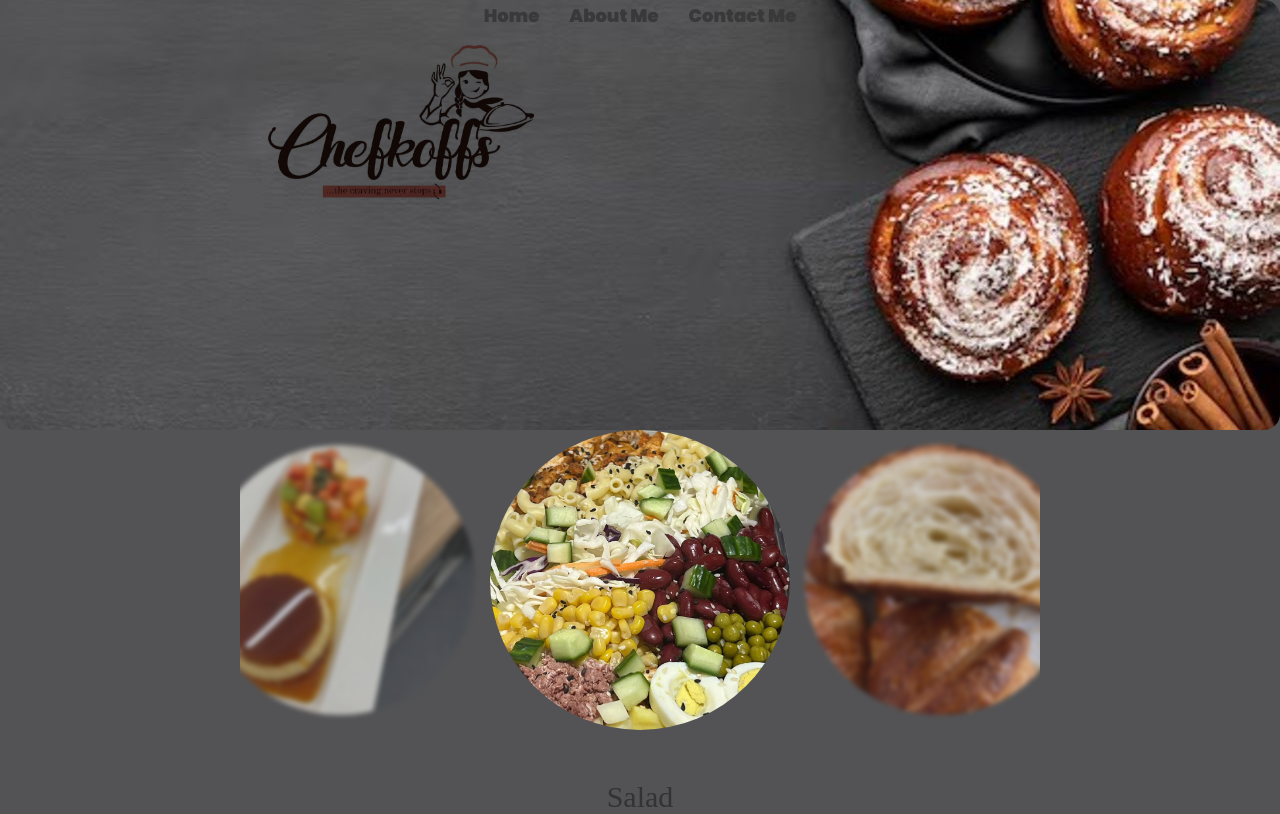
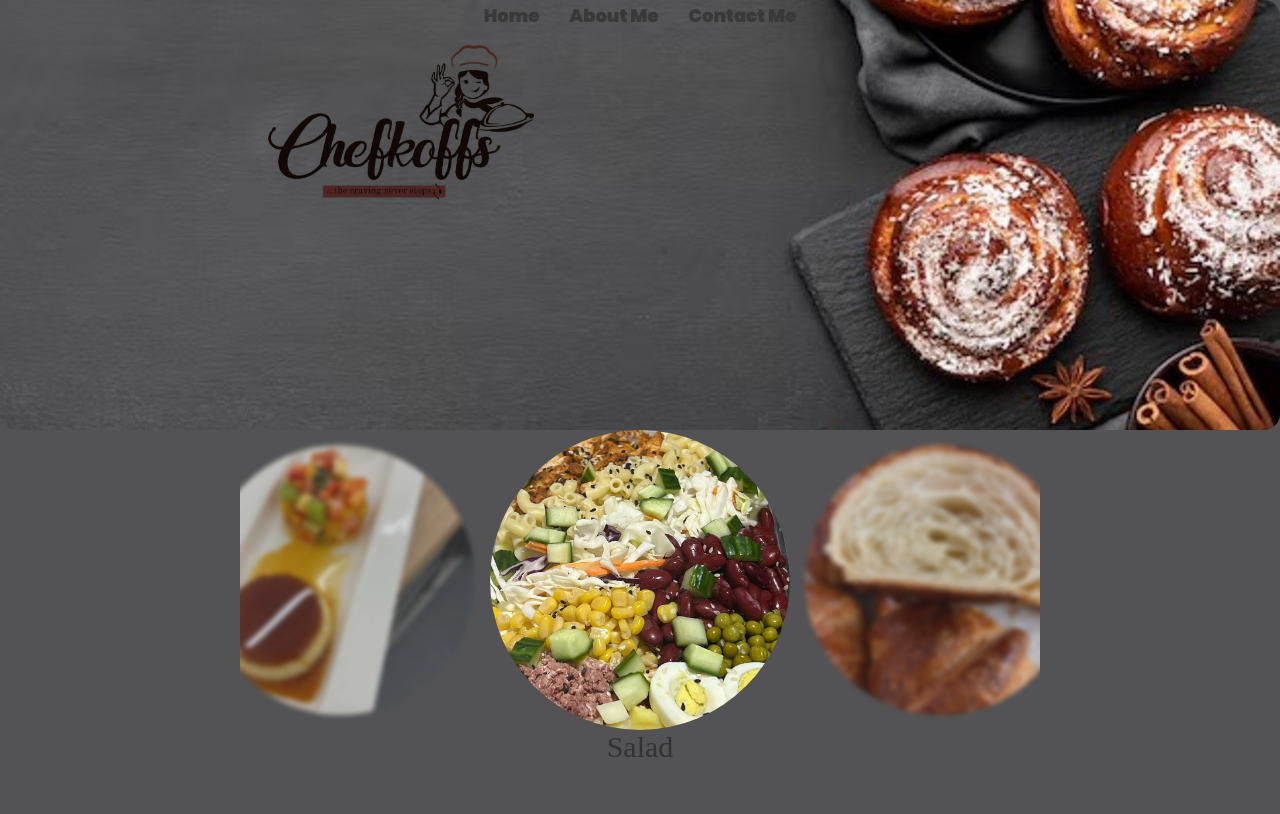
Before and after one commit to Codereset14/Cheff-Koffs, a plain HTML site: page index.html in a window 1280 px wide. Drawn offline with Linux system fonts and the light colour scheme; a web font is replaced by a local one.

Commit message:
Update design.css

```diff
--- a/design.css
+++ b/design.css
@@ -76,9 +76,9 @@ body {
 /* Slider container */
 .slider {
   position: relative;
-  width: 80%;
+  width: 85%;
   max-width: 800px;
-  height: 350px; /* Increased height */
+  height: 300px; /* Increased height */
   display: flex;
   justify-content: center;
   overflow: hidden;
```
